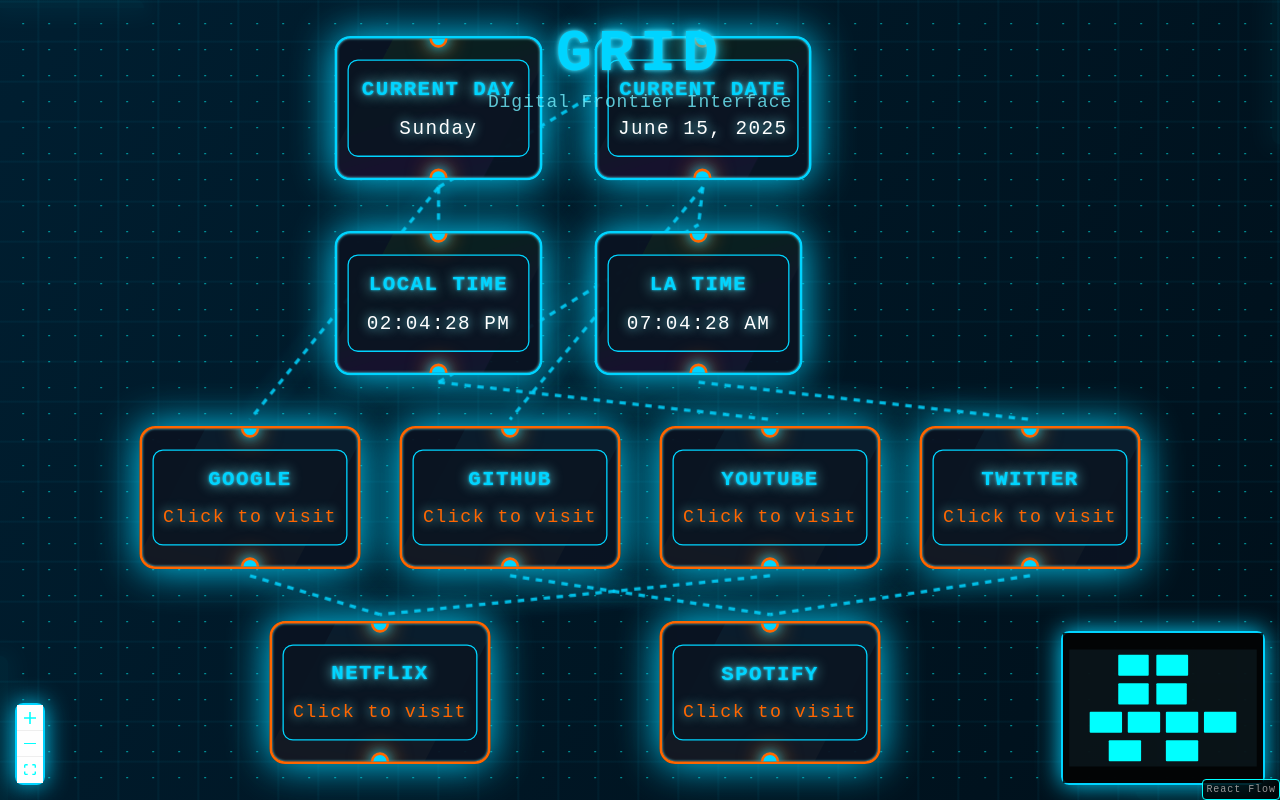
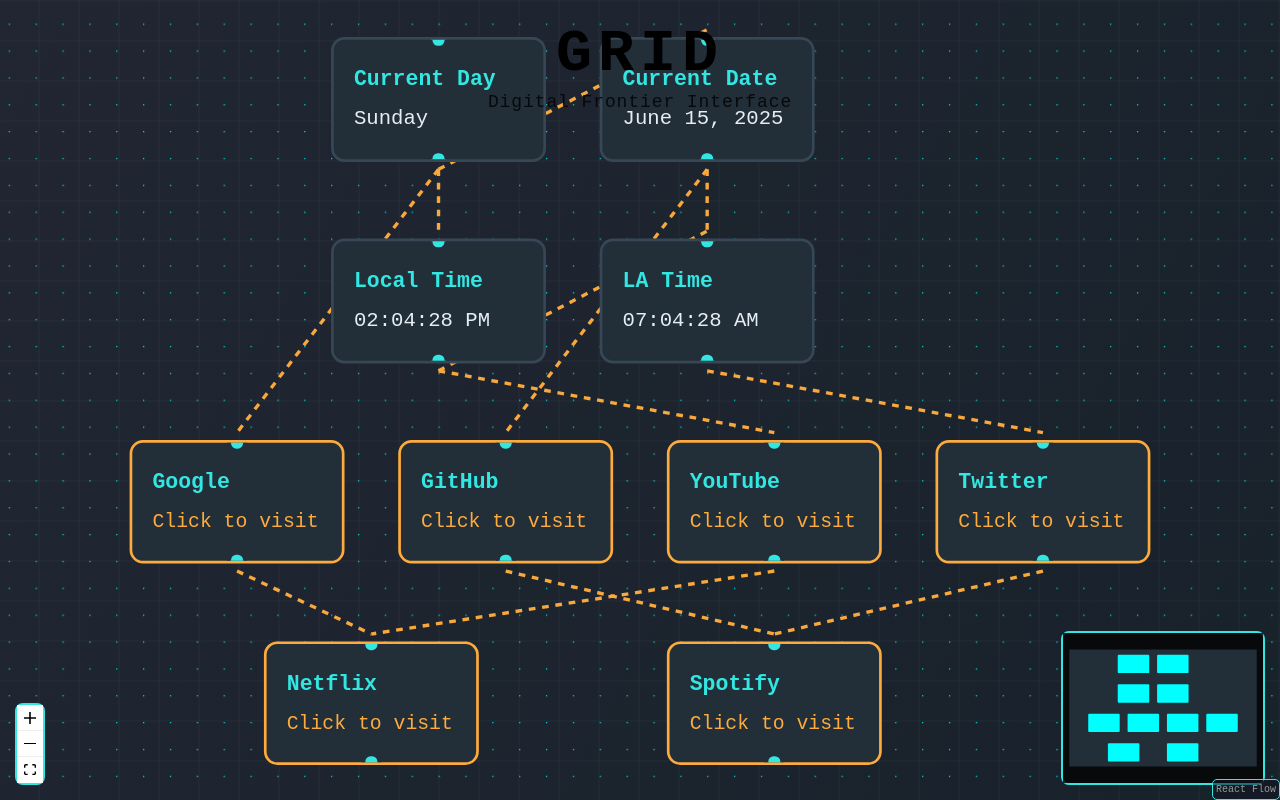
Before and after one commit to BalajiDegala/grid, a React (Vite) app: page / in a window 1280 px wide. Built offline with nearby package versions, Linux system fonts and the light colour scheme.

Commit message:
Refactor: Improve node graph appearance
Improve the visual appearance of the node graph to match the provided image.

```diff
--- a/src/index.css
+++ b/src/index.css
@@ -1,241 +1,154 @@
+
 @tailwind base;
 @tailwind components;
 @tailwind utilities;
 
-/* Neon Grid Theme */
-@import url('https://fonts.googleapis.com/css2?family=Rajdhani:wght@400;700&display=swap');
-@import url('https://fonts.googleapis.com/css2?family=Orbitron:wght@400;700;900&display=swap');
+/* Font (modern, sans-serif) */
+@import url('https://fonts.googleapis.com/css2?family=IBM+Plex+Sans:wght@400;700&display=swap');
 
+/* Base theme variables */
 @layer base {
   :root {
-    --background: 0 0% 0%;
-    --foreground: 180 100% 50%;
-
-    --card: 0 0% 5%;
-    --card-foreground: 180 100% 50%;
-
-    --popover: 0 0% 5%;
-    --popover-foreground: 180 100% 50%;
-
-    --primary: 180 100% 50%;
-    --primary-foreground: 0 0% 0%;
-
-    --secondary: 300 100% 50%;
-    --secondary-foreground: 0 0% 0%;
-
-    --muted: 0 0% 10%;
-    --muted-foreground: 180 50% 30%;
-
-    --accent: 120 100% 50%;
-    --accent-foreground: 0 0% 0%;
-
-    --destructive: 0 84.2% 60.2%;
-    --destructive-foreground: 210 40% 98%;
-
-    --border: 180 100% 20%;
-    --input: 180 100% 10%;
-    --ring: 180 100% 50%;
-
-    --radius: 0.5rem;
+    --main-bg: #18222b;
+    --panel-bg: #222e38;
+    --brand-cyan: #32e6e2; /* Node handle + accent */
+    --brand-orange: #fdab3d; /* Main edge */
+    --edge-alt: #fd6161; /* Disabled/error edge */
+    --node-caption: #e6edf3;
+    --node-sub-caption: #b6c3d0;
+    --node-border: #374756;
+    --node-border-active: #32e6e2;
+    --handle-border: #242e39;
+    --backdrop: rgba(50, 61, 74, 0.80);
+    --node-radius: 10px;
   }
 }
 
-/* TRON Theme Variables & Utilities */
-@layer base {
-  :root {
-    --tron-cyan: #00d4ff;
-    --tron-blue-ice: #72f1ff;
-    --tron-deep: #11141b;
-    --tron-glow: 0 0 40px #00d4ff, 0 0 12px #72f1ff;
-    --tron-accent: #ff6600;
-    --tron-scan: rgba(0,212,255,0.05);
-  }
-  .font-tron {
-    font-family: 'Rajdhani', 'Orbitron', monospace, sans-serif !important;
-  }
-  .text-tron-cyan {
-    color: var(--tron-cyan) !important;
-  }
-  .text-tron-blue-ice {
-    color: var(--tron-blue-ice) !important;
-  }
-  .bg-tron-cyan {
-    background: var(--tron-cyan) !important;
-  }
-  .drop-shadow-glow {
-    text-shadow: 0 0 16px var(--tron-cyan), 0 0 4px var(--tron-blue-ice);
-  }
-  .shadow-tron-corner {
-    box-shadow: 0 0 20px 8px var(--tron-cyan);
-  }
-  .rounded-tr-large { border-top-right-radius: 1.5rem; }
-  .rounded-bl-large { border-bottom-left-radius: 1.5rem; }
-  .animate-pulse-tron { animation: pulse-tron-corner 3s linear infinite; }
+/* Body and font */
+body {
+  @apply bg-background text-foreground;
+  font-family: 'IBM Plex Sans', monospace, sans-serif;
+  background: var(--main-bg);
+  overflow: hidden;
+  min-height: 100vh;
 }
 
-@keyframes pulse-tron-corner {
-  0%, 100% { opacity: 0.83 }
-  50% { opacity: 1; filter: brightness(1.45); }
-}
-
-body {
-  @apply bg-background text-foreground font-tron;
-  font-family: 'Rajdhani', 'Orbitron', monospace, sans-serif;
-  background: #0a0c16;
-  overflow: hidden;
-  min-height: 100vh;
-  letter-spacing: 0.06em;
-}
-
-/* Neon Dot-Grid with TRON scanlines */
+/* Grid background */
 .neon-flow, .react-flow__background {
   background:
     repeating-linear-gradient(
       0deg,
       transparent,
-      transparent 37px,
-      var(--tron-scan) 38px,
+      transparent 38px,
+      rgba(255,255,255,0.04) 39px,
       transparent 40px
     ),
     repeating-linear-gradient(
       90deg,
       transparent,
-      transparent 37px,
-      var(--tron-scan) 38px,
+      transparent 38px,
+      rgba(255,255,255,0.04) 39px,
       transparent 40px
     ),
-    linear-gradient(120deg, #002033cc 0%, #00101bcc 100%);
+    linear-gradient(120deg, #212632 0%, #18222b 100%);
 }
 
-/* Tronized Node Styling */
+/* Node Styles */
 .time-node, .website-node {
-  background: rgba(10,20,34,0.95);
-  border: 2.5px solid var(--tron-cyan);
-  border-radius: 0.75rem;
-  padding: 16px 8px;
+  background: var(--panel-bg);
+  border: 2px solid var(--node-border);
+  border-radius: var(--node-radius);
+  box-shadow: none;
   min-width: 160px;
-  max-width: 200px;
-  text-align: center;
-  box-shadow: 0 0 32px 0 var(--tron-cyan), 0 0 2px var(--tron-blue-ice) inset;
+  max-width: 220px;
+  text-align: left;
+  padding: 18px 15px;
   position: relative;
   overflow: hidden;
+  transition: border 0.13s;
 }
-.time-node::before, .website-node::before {
-  content: '';
-  position: absolute;
-  top: -2px;
-  left: -2px;
-  right: -2px;
-  bottom: -2px;
-  background: linear-gradient(45deg, #00ffff, #ff00ff, #00ff00, #ffff00);
-  border-radius: 12px;
-  z-index: -1;
-  animation: borderRotate 3s linear infinite;
-}
-@keyframes borderRotate {
-  0% { transform: rotate(0deg); }
-  100% { transform: rotate(360deg); }
-}
-.time-node:hover, .website-node:hover {
-  transform: scale(1.05);
-  box-shadow:
-    0 0 30px rgba(0, 255, 255, 0.6),
-    inset 0 0 30px rgba(0, 255, 255, 0.2);
-  border-color: var(--tron-accent);
-  box-shadow: 0 0 44px 0 var(--tron-accent), 0 0 12px var(--tron-cyan) inset;
+.time-node:focus, .website-node:focus, .time-node:active, .website-node:active {
+  outline: none;
+  border: 2px solid var(--node-border-active);
 }
 
 .website-node {
   cursor: pointer;
-  border-color: var(--tron-accent);
-}
-.website-node::before {
-  background: linear-gradient(75deg, var(--tron-accent), var(--tron-cyan) 80%);
+  border-color: var(--brand-orange);
 }
 
-/* Digital, angular node contents */
+/* Node Content */
 .node-content {
-  background: rgba(10,20,34,0.90);
-  border-radius: 0.5rem;
-  padding: 10px 7px;
-  letter-spacing: 0.07em;
-  border: 1px solid var(--tron-cyan);
+  background: transparent;
+  border-radius: 6px;
+  padding: 0;
+  letter-spacing: 0;
+  border: none;
 }
 .node-label {
   font-size: 1rem;
   font-weight: 700;
-  color: var(--tron-cyan);
-  text-transform: uppercase;
-  margin-bottom: 7px;
-  text-shadow: 0 0 10px var(--tron-blue-ice), 0 0 2px var(--tron-cyan);
-  font-family: 'Rajdhani', 'Orbitron', monospace, sans-serif;
+  color: var(--brand-cyan);
+  text-transform: none;
+  margin-bottom: 6px;
+  font-family: inherit;
+  text-shadow: none;
 }
 .node-value, .node-subtitle {
-  font-size: .93rem;
-  color: #fff;
+  font-size: 0.96rem;
+  color: var(--node-caption);
   font-weight: 500;
-  text-shadow: 0 0 8px var(--tron-blue-ice);
+  text-shadow: none;
 }
 .node-subtitle {
-  color: var(--tron-accent);
-  font-size: 0.88rem;
+  color: var(--brand-orange);
+  font-size: 0.92rem;
 }
 
 /* Tron handles ("connectors") */
 .neon-handle {
-  background: var(--tron-cyan) !important;
-  border: 2px solid var(--tron-accent) !important;
-  width: 14px !important;
-  height: 14px !important;
-  box-shadow: 0 0 10px var(--tron-cyan), 0 0 18px var(--tron-accent);
-  transition: all 0.27s cubic-bezier(.6,.3,.6,.7) !important;
+  background: var(--brand-cyan) !important;
+  border: 3px solid var(--handle-border) !important;
+  width: 15px !important;
+  height: 15px !important;
+  border-radius: 7px;
+  box-shadow: none !important;
+  transition: all 0.12s;
 }
 .neon-handle:hover {
-  background: var(--tron-accent) !important;
-  box-shadow: 0 0 24px var(--tron-accent);
-  transform: scale(1.35) !important;
+  background: var(--brand-orange) !important;
+  border-color: var(--brand-orange) !important;
+  box-shadow: 0 0 6px var(--brand-orange);
+  transform: scale(1.14) !important;
 }
 
-/* Tron-style edges */
+/* Edge Styles */
 .react-flow__edge-path {
-  filter: drop-shadow(0 0 8px var(--tron-cyan));
-  stroke: var(--tron-cyan) !important;
+  filter: none;
+  stroke: var(--brand-orange) !important;
   stroke-width: 2.5 !important;
-  stroke-dasharray: 6,4;
-  animation: edgePulseTron 1.2s linear infinite alternate;
-}
-@keyframes edgePulseTron {
-  0% { opacity: 0.7; }
-  100% { opacity: 1; }
+  stroke-dasharray: 5, 5;
+  animation: none;
+  opacity: 0.98;
 }
 
-/* Tron minimap/controls styling */
+/* Controls & Minimap */
 .react-flow__minimap,
 .react-flow__controls {
-  background: rgba(10,20,24,0.97) !important;
-  border: 2px solid var(--tron-cyan) !important;
+  background: var(--panel-bg) !important;
+  border: 2px solid var(--brand-cyan) !important;
   border-radius: 8px !important;
-  box-shadow: 0 0 24px var(--tron-cyan) !important;
+  box-shadow: none !important;
 }
 
-/* Tron attribution */
 .react-flow__attribution {
-  background: rgba(15,20,34, 0.75) !important;
-  color: var(--tron-cyan) !important;
-  border: 1.5px solid var(--tron-cyan) !important;
+  background: rgba(15,20,34, 0.55) !important;
+  color: var(--brand-cyan) !important;
+  border: 1.5px solid var(--brand-cyan) !important;
   border-radius: 5px !important;
 }
 
-/* Selection Box */
 .react-flow__nodesselection-rect {
-  background: rgba(0, 255, 255, 0.1) !important;
-  border: 1px solid #00ffff !important;
+  background: rgba(50,255,255,0.04) !important;
+  border: 1.5px solid var(--brand-cyan) !important;
 }
-
-/* Attribution */
-.react-flow__attribution {
-  background: rgba(0, 0, 0, 0.8) !important;
-  color: #00ffff !important;
-  border: 1px solid #00ffff !important;
-  border-radius: 4px !important;
-}
```
